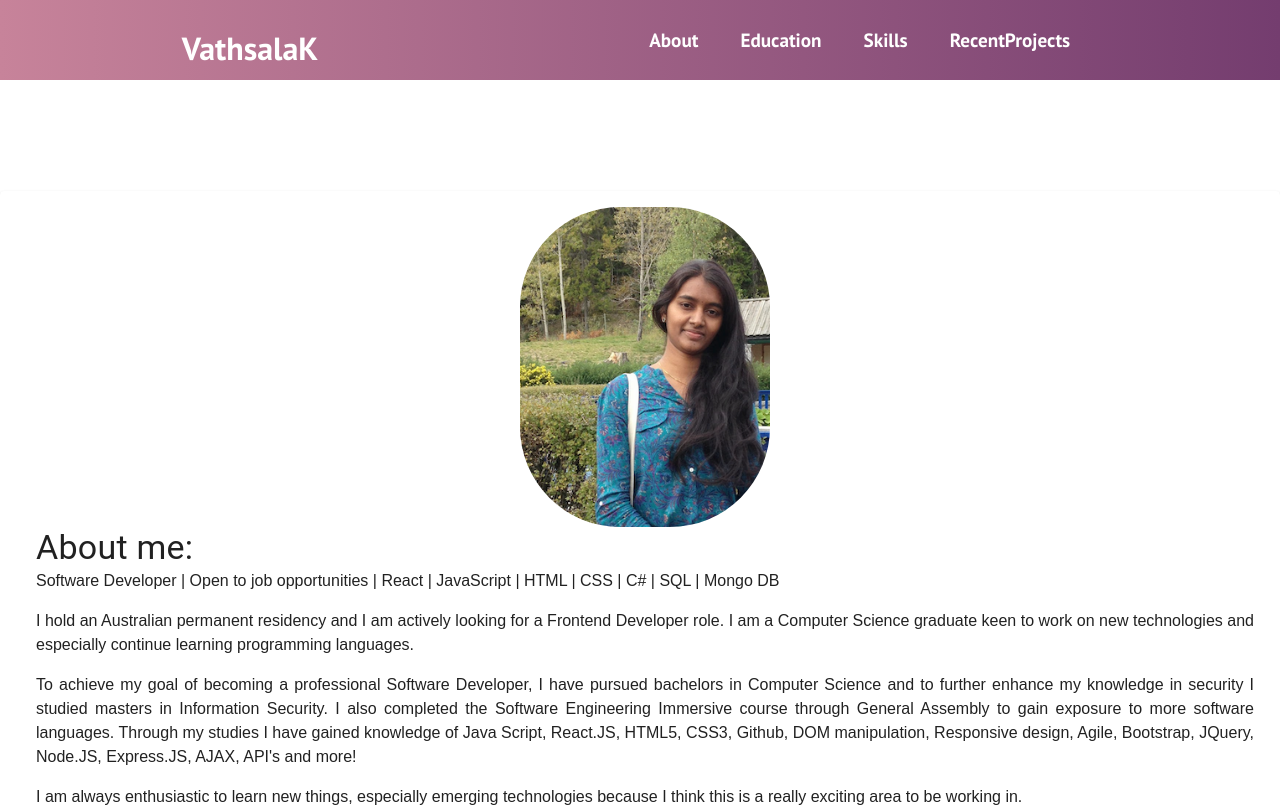
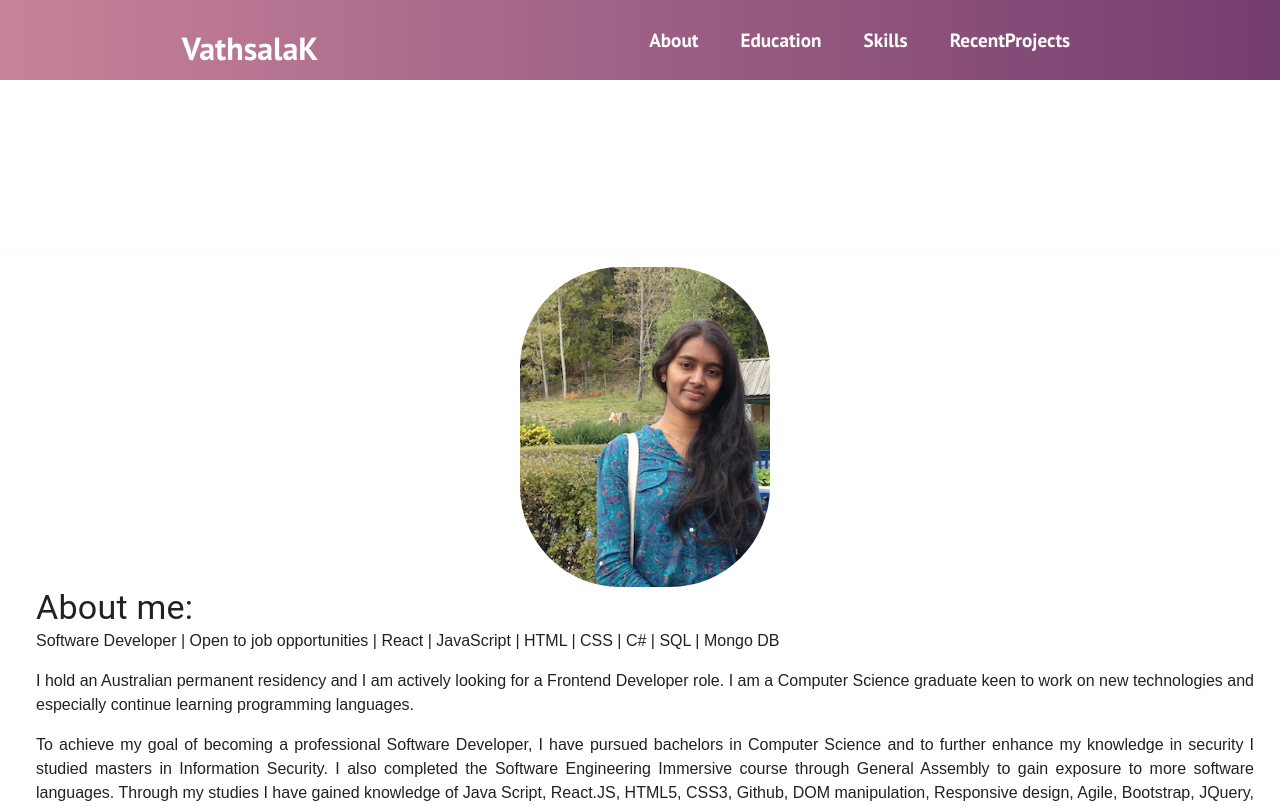
Before and after one commit to vathsala-komanpally/PortfolioWebsite, a React (Create React App) app: page / in a window 1280 px wide. Shown: the top 807 px of the page. Built offline with nearby package versions, Linux system fonts and the light colour scheme; the HTML template or start-up script is replaced by a standard one.

Commit message:
about me alignment

```diff
--- a/src/App.css
+++ b/src/App.css
@@ -10,7 +10,7 @@
   .skills,
   .recentprojects {
     display: flex;
-    height: 110vh;
+    height: 125vh;
     /* background-color: rgb(228, 211, 217); */
   }
 
```
